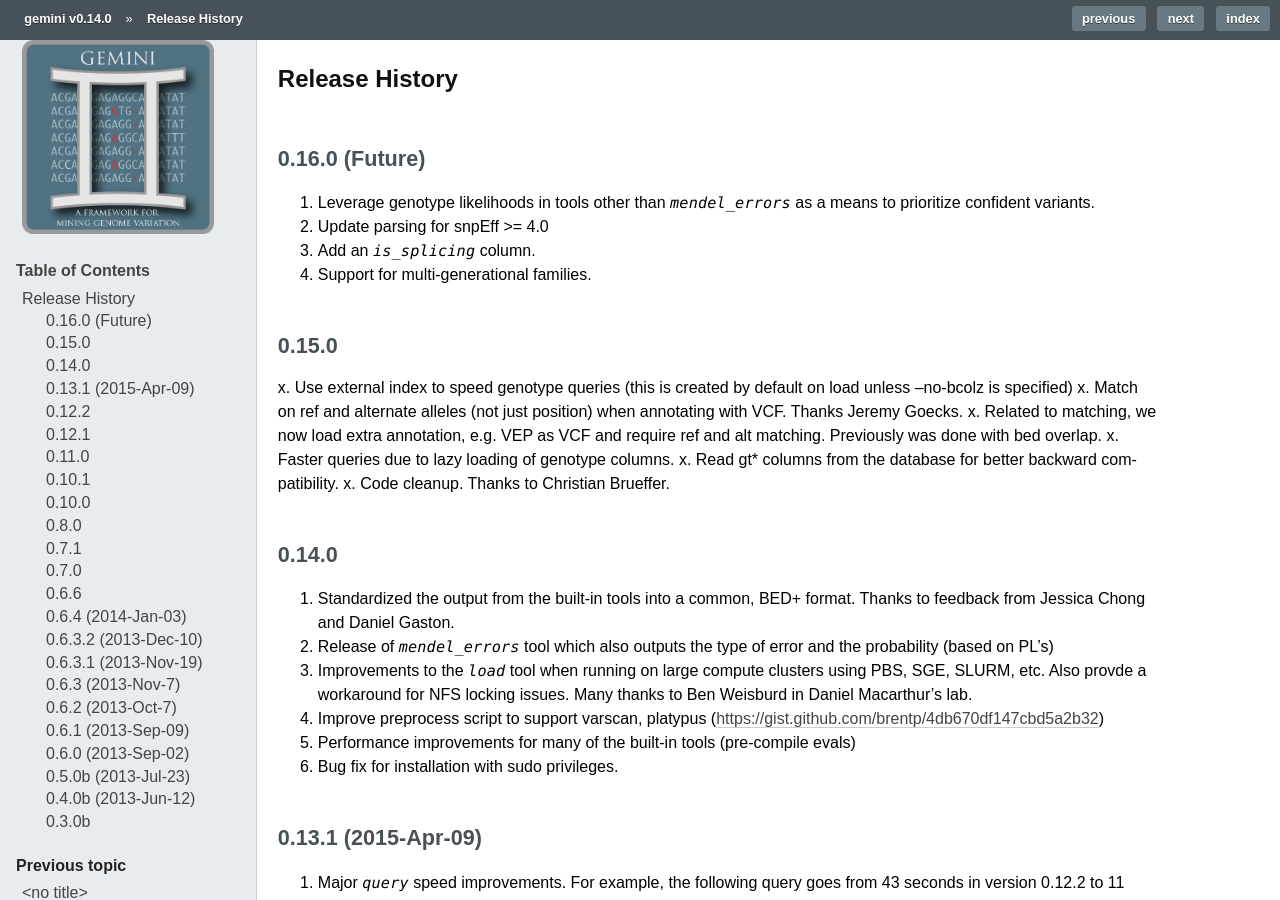
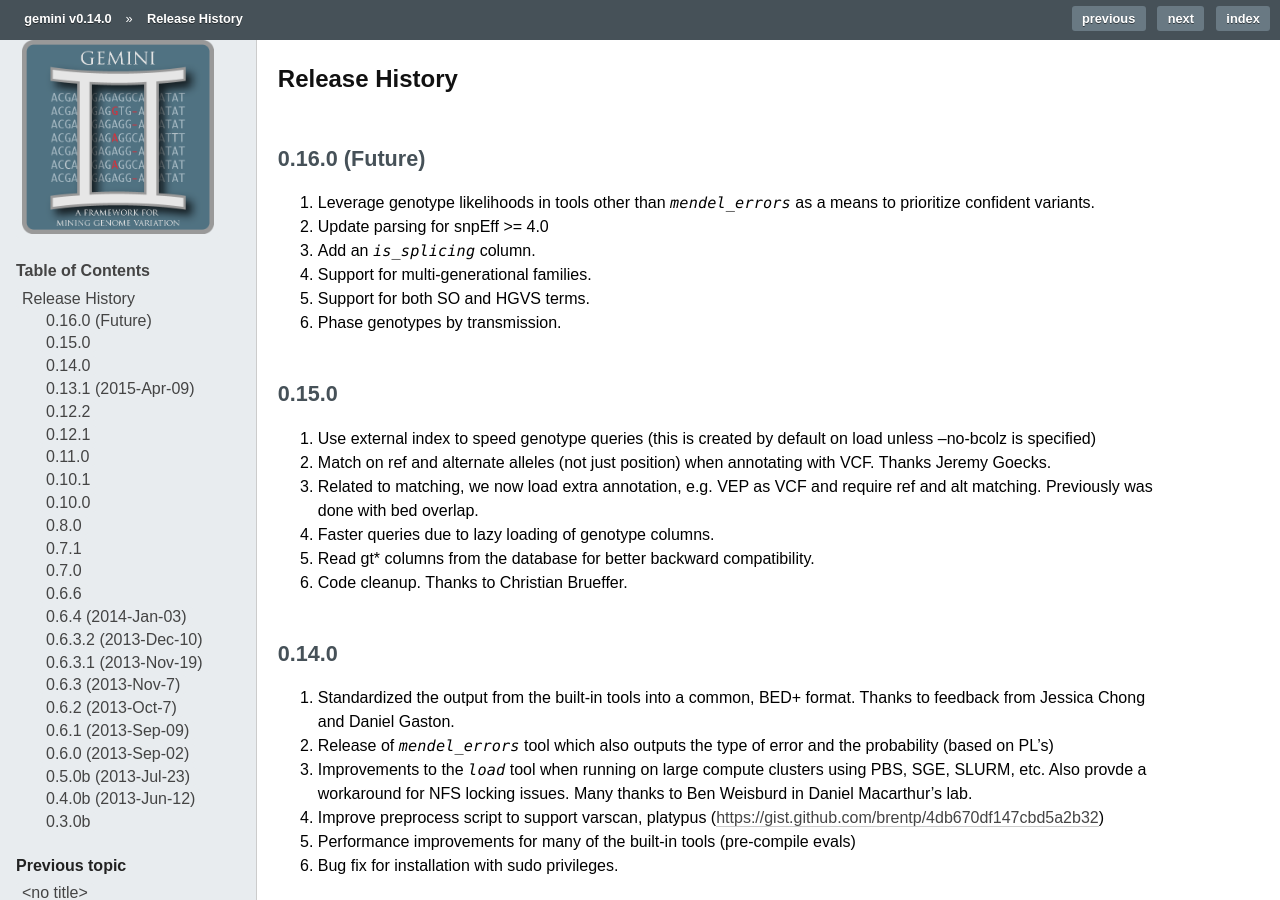
Before and after one commit to arq5x/gemini, a Sphinx documentation site: the page built from docs/content/history.rst, in a window 1280 px wide and 900 px high. Built offline with Sphinx 7.4.7, drawn with Linux system fonts in a browser that asks for light colours; formulas are drawn with MathJax 3; pages that are not in the unit, such as notebooks, are missing from menus; comment, search, counter and statistics services are not loaded; the version number is read from the project's files by our own code.

Commit message:
update docs for 0.15.0

```diff
--- a/docs/content/history.rst
+++ b/docs/content/history.rst
@@ -8,15 +8,17 @@ Release History
 2. Update parsing for snpEff >= 4.0
 3. Add an `is_splicing` column.
 4. Support for multi-generational families.
+5. Support for both SO and HGVS terms.
+6. Phase genotypes by transmission.
 
 0.15.0
 =======================================
-x. Use external index to speed genotype queries (this is created by default on load unless --no-bcolz is specified)
-x. Match on ref and alternate alleles (not just position) when annotating with VCF. Thanks Jeremy Goecks.
-x. Related to matching, we now load extra annotation, e.g. VEP as VCF and require ref and alt matching. Previously was done with bed overlap.
-x. Faster queries due to lazy loading of genotype columns.
-x. Read gt\* columns from the database for better backward compatibility.
-x. Code cleanup. Thanks to Christian Brueffer.
+1. Use external index to speed genotype queries (this is created by default on load unless --no-bcolz is specified)
+2. Match on ref and alternate alleles (not just position) when annotating with VCF. Thanks Jeremy Goecks.
+3. Related to matching, we now load extra annotation, e.g. VEP as VCF and require ref and alt matching. Previously was done with bed overlap.
+4. Faster queries due to lazy loading of genotype columns.
+5. Read gt\* columns from the database for better backward compatibility.
+6. Code cleanup. Thanks to Christian Brueffer.
 
 0.14.0
 =======================================
```
